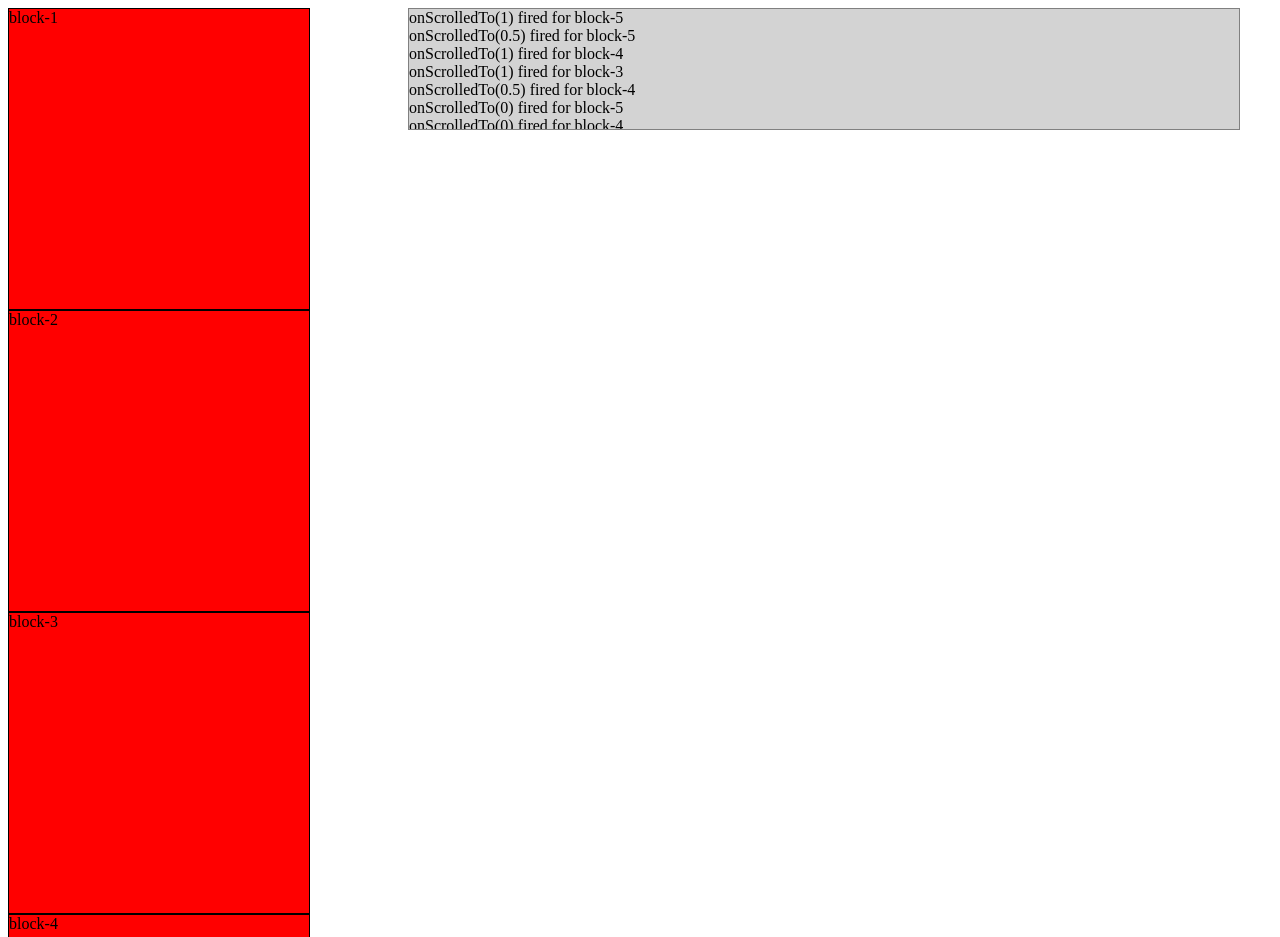
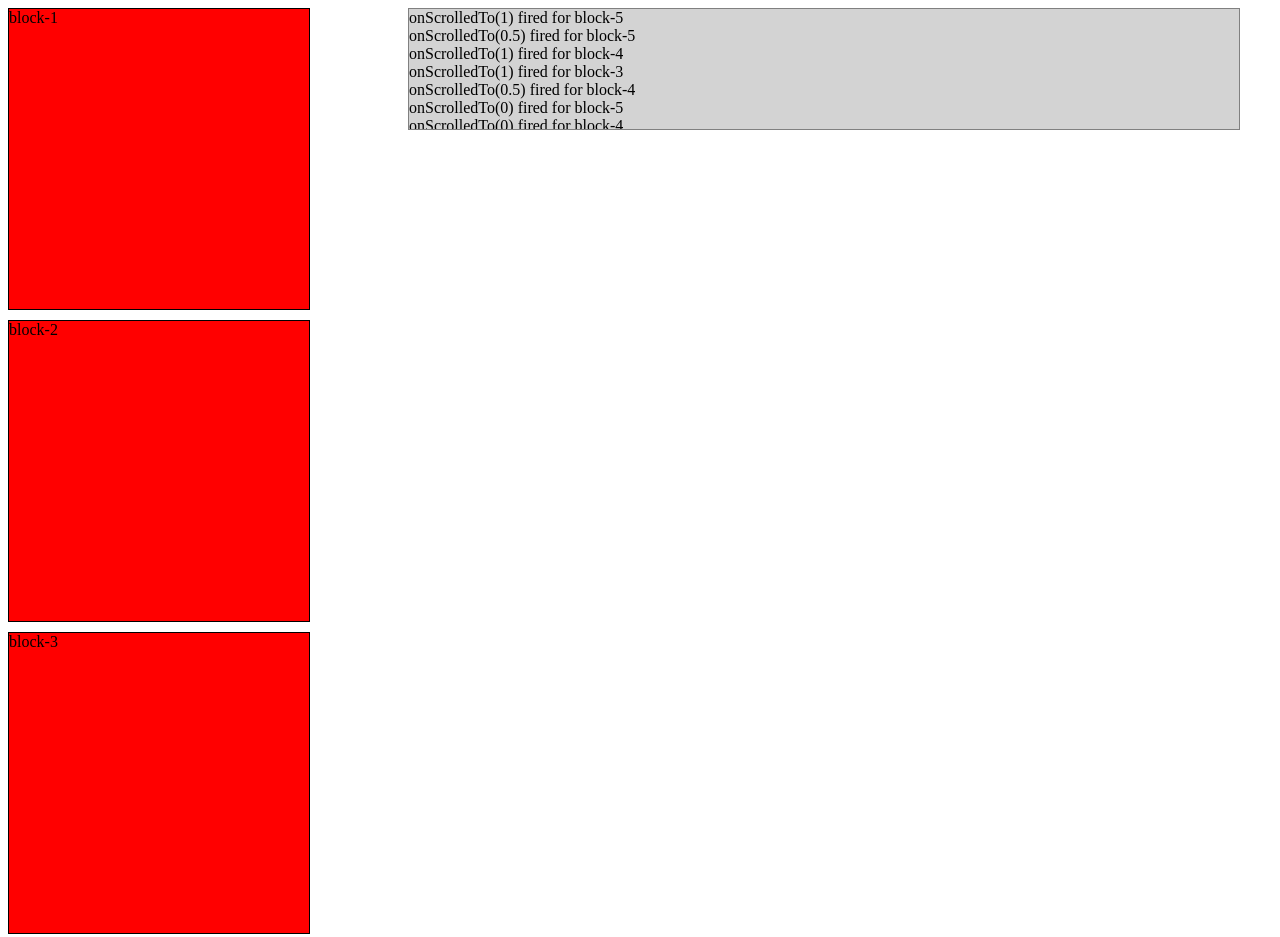
Before and after one commit to wowpress-host/jquery-on-scrolled-to, a website: page demo/index.html in a window 1280 px wide. Shown: the top 937 px of the page. Drawn offline with nearby package versions, Linux system fonts and the light colour scheme.

Commit message:
modify demo url

```diff
--- a/demo/demo.css
+++ b/demo/demo.css
@@ -22,6 +22,7 @@
     height: 300px;
     background: white;
     transition: background-color 1000ms linear;
+    margin-bottom: 10px;
 }
 
 .fired-0 {
--- a/package.json
+++ b/package.json
@@ -29,5 +29,5 @@
   "bugs": {
     "url": "https://github.com/wowpress-host/jquery-on-scrolled-to"
   },
-  "homepage": "https://wowpress.host/jquery-on-scrolled-to/"
+  "homepage": "https://wowpress.host/plugins/jquery-on-scrolled-to/"
 }
```
Also changed, not shown: README.md.
